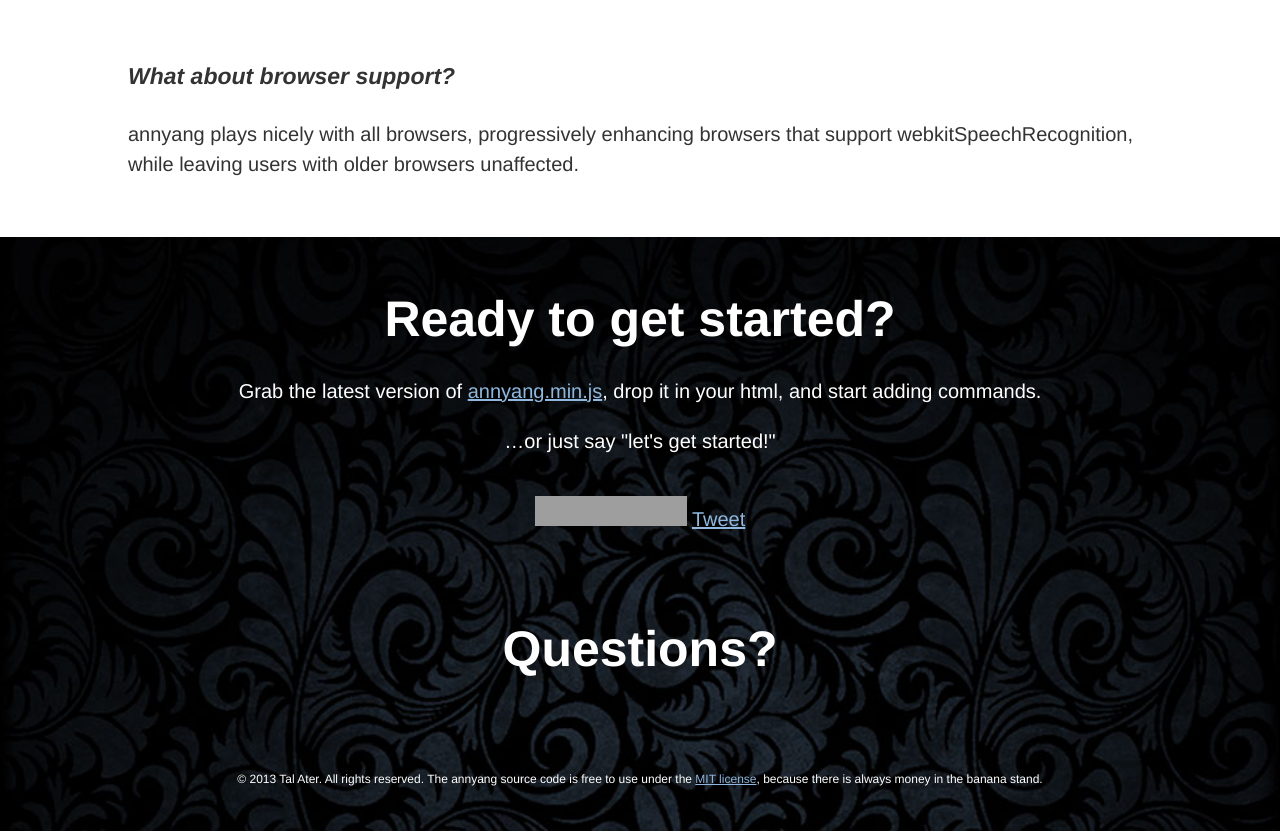
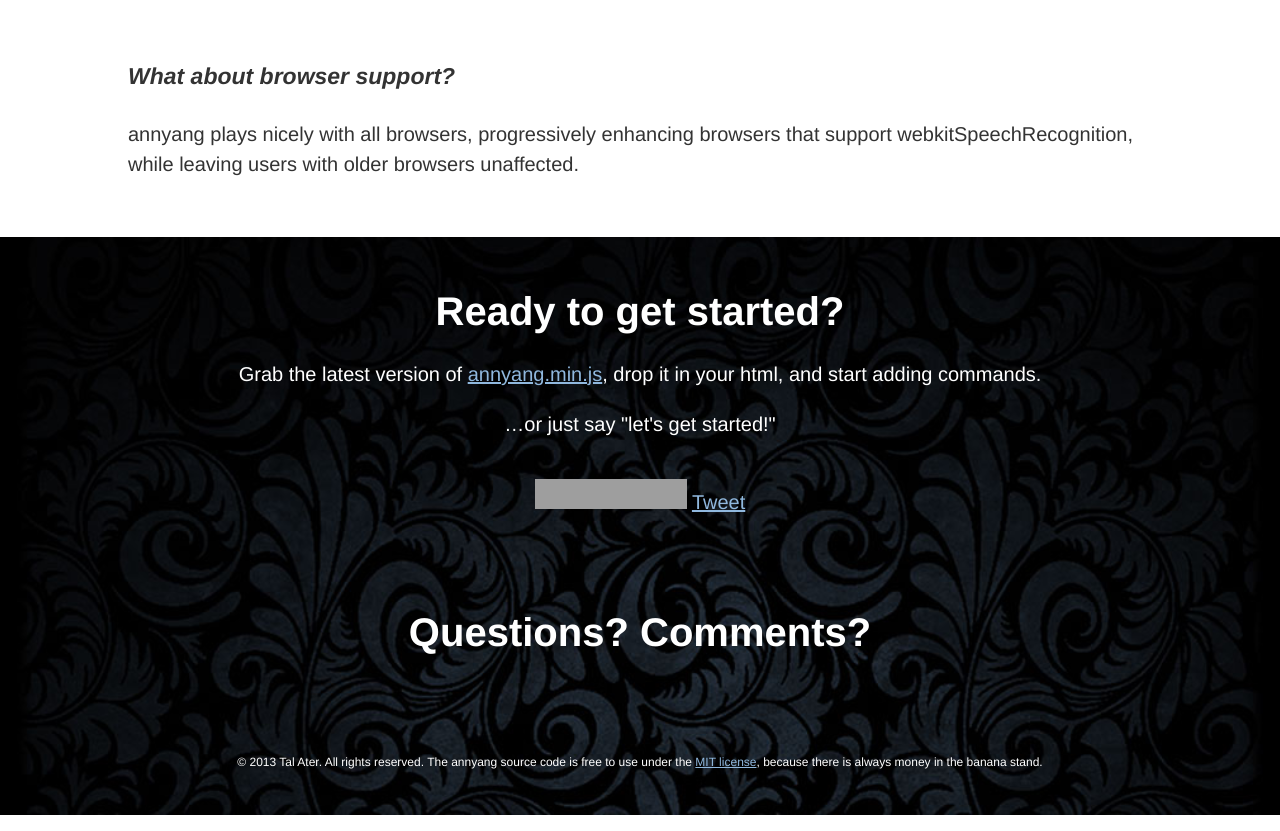
Before and after one commit to TalAter/annyang, a PHP site: page / in a window 1280 px wide. Shown: the part 3260-4091 px from the top of the page. Run offline with PHP 8.4, Linux system fonts and the light colour scheme; some libraries are stand-ins or nearby versions; grey boxes are pictures that could not be loaded.

Commit message:
Tweaked comments box

```diff
--- a/demo/css/main.css
+++ b/demo/css/main.css
@@ -19,7 +19,7 @@ a:hover {
 }
 
 h2 {
-  font-size: 2.5em;
+  font-size: 2em;
 }
 
 pre code a, pre code a:visited {
--- a/demo/index.html
+++ b/demo/index.html
@@ -205,7 +205,7 @@ var greeting = function() {
       }(document, 'script', 'facebook-jssdk'));</script>
     </div>
     <div class="comments">
-      <h2>Questions?</h2>
+      <h2>Questions? Comments?</h2>
       <div class="fb-comments" data-href="https://www.talater.com/annyang/" data-colorscheme="dark" data-width="750"></div>
     </div>
     <p class="copyright">&copy; 2013 Tal Ater. All rights reserved. The annyang source code is free to use under the <a href="https://raw.github.com/TalAter/annyang/master/LICENSE">MIT license</a>, because there is always money in the banana stand.</p>
```
